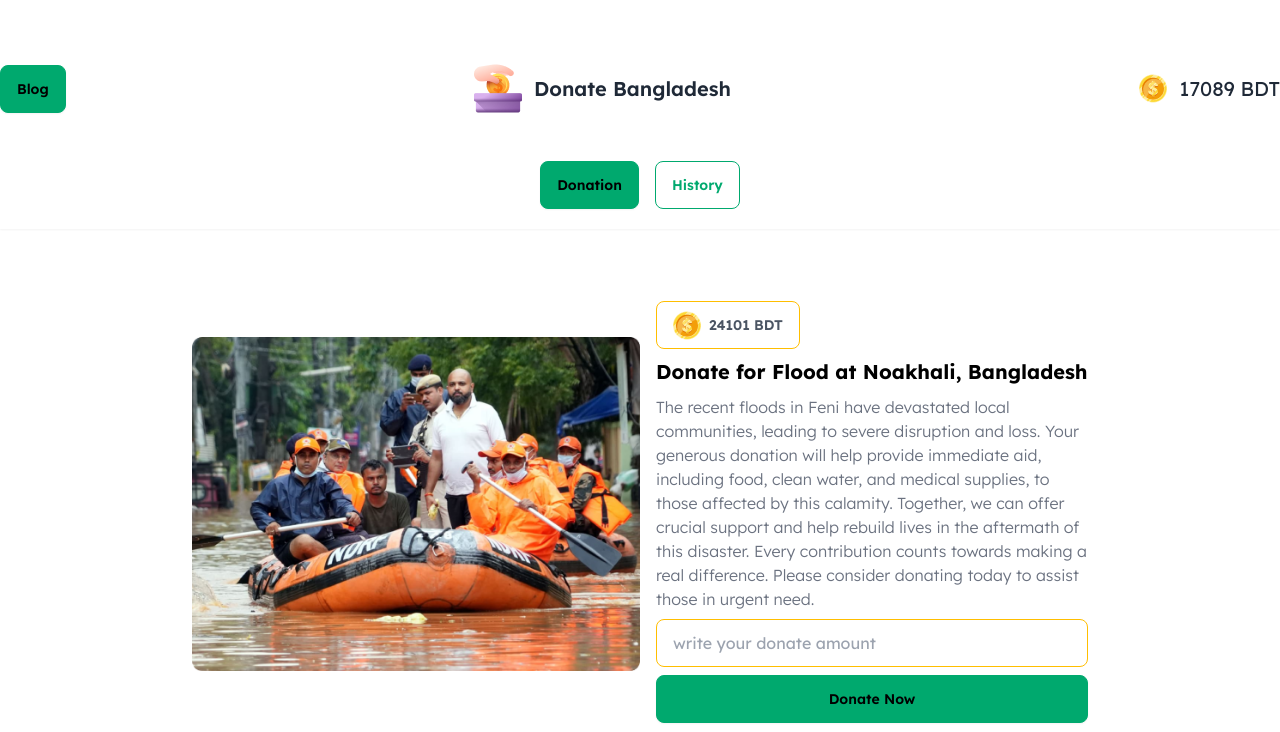
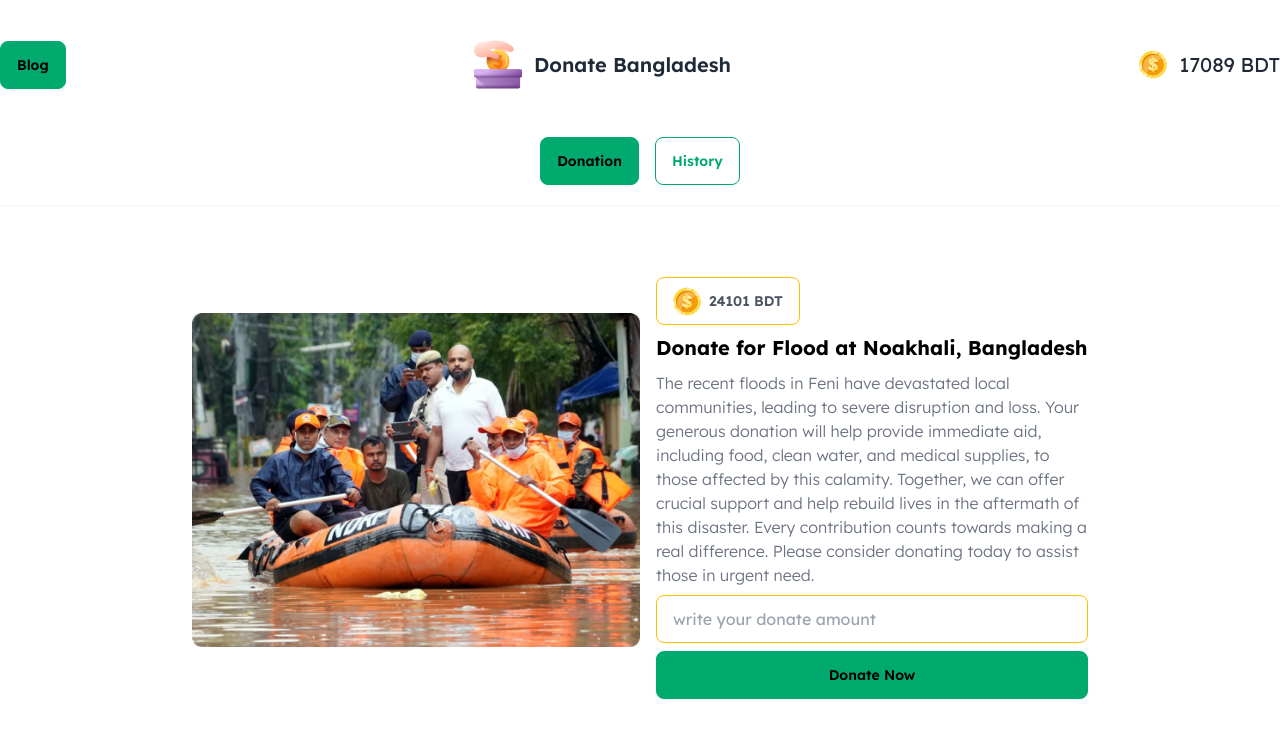
Before and after one commit to engrsakib/simple-donate-money, a website: page index.html in a window 1280 px wide. Shown: the top 732 px of the page. Drawn offline with Linux system fonts and the light colour scheme.

Commit message:
some bug fixed

```diff
--- a/index.html
+++ b/index.html
@@ -18,7 +18,7 @@
     <!-- header section start -->
     <header class="container h-auto pb-5 mx-auto sticky backdrop-blur-lg lg:mt-4 mt-4 pt-6 top-0 shadow-sm">
       <!-- navbar start -->
-      <nav class="flex lg:justify-between justify-around lg:mt-6 mt-4 items-center">
+      <nav class="flex lg:justify-between justify-around  items-center">
         <div>
           <button id="blog" class="btn btn-success">Blog</button>
         </div>
```
Also changed, not shown: output/output.css.
